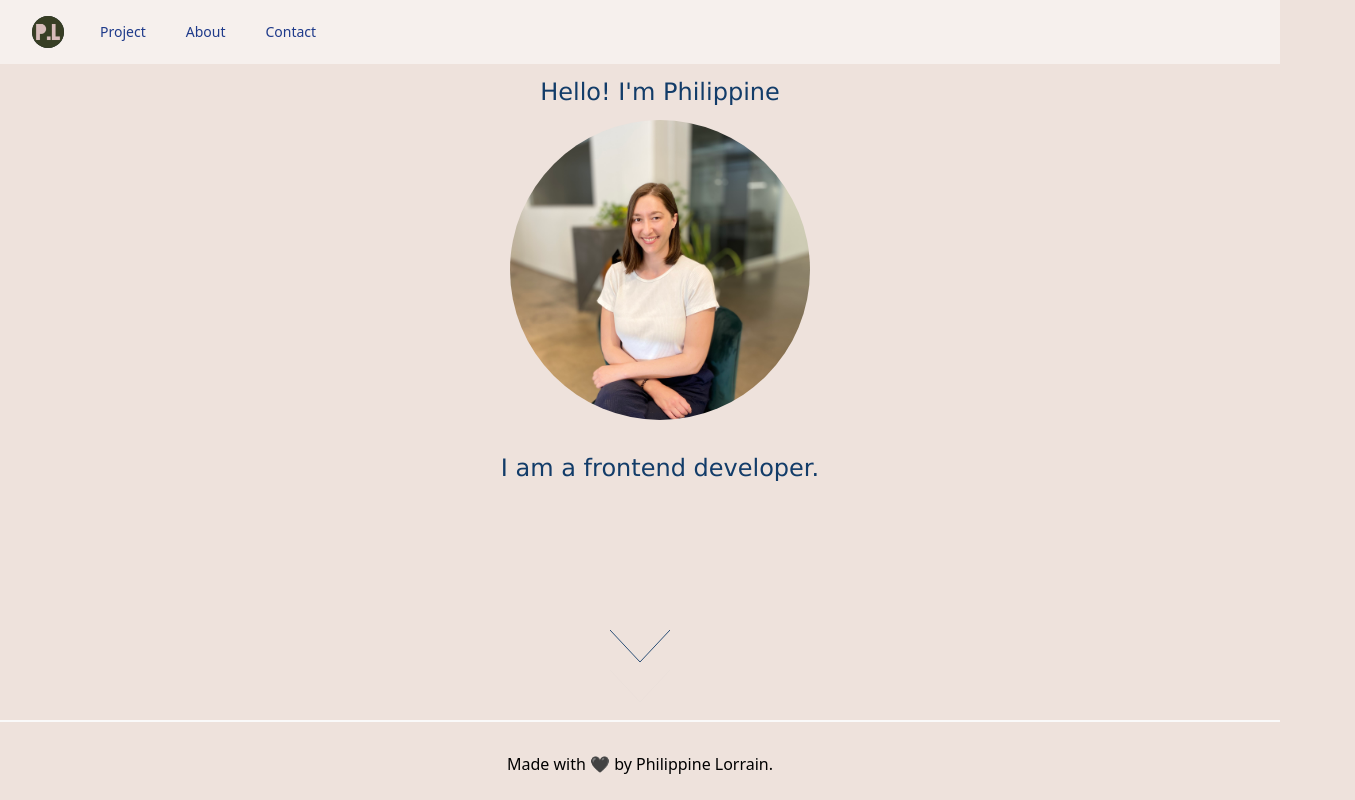
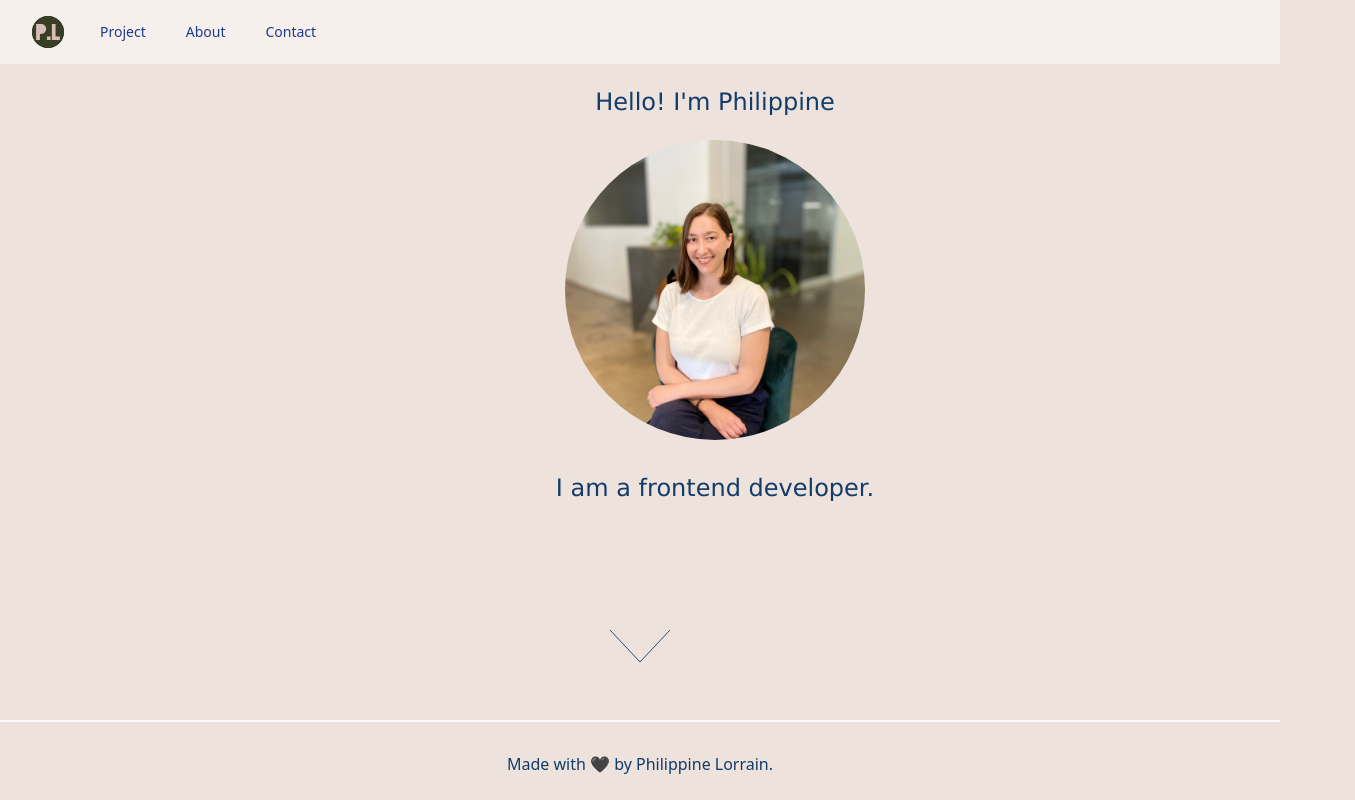
Before and after one commit to Plorrain/my-own-personnal-app, a React (Create React App) app: page / in a window 1280 px wide. Shown: the whole page, 1355 px wide, since content can reach past the window. Built offline with nearby package versions, Linux system fonts and the light colour scheme.

Commit message:
Index.css: trying to fix that not centered position of elements->will create a new branch for it

```diff
--- a/src/components/UI/Footer.css
+++ b/src/components/UI/Footer.css
@@ -1,6 +1,6 @@
 footer {
   background-color: #eee2dc;
-  color: black;
+  color: #123C69;
   height: 80px;
   text-align: center;
   padding: 30px;
--- a/src/index.css
+++ b/src/index.css
@@ -11,11 +11,12 @@ body {
 /* container */
 
 .container {
-  display: flex;
+  /* display: flex;
   flex-direction: column;
-  justify-content: center;
+  justify-content: center; */
+  align-items: center;
   text-align: justify;
-  margin-left: 20px;
+  margin-left: 75px;
 }
 
 /* banner/top of page */
@@ -29,8 +30,8 @@ body {
   text-align: center;
   max-width: 100%;
   box-sizing: border-box;
-  margin-top: 10px;
-  margin-bottom: 10px;
+  margin-top: 20px;
+  margin-bottom: 20px;
 }
 
 /* image */
@@ -59,6 +60,7 @@ body {
   justify-content: center;
   text-align: center;
   margin-top: 30px;
+  margin-bottom: 30px;
   color: #123C69;
 }
 
```
